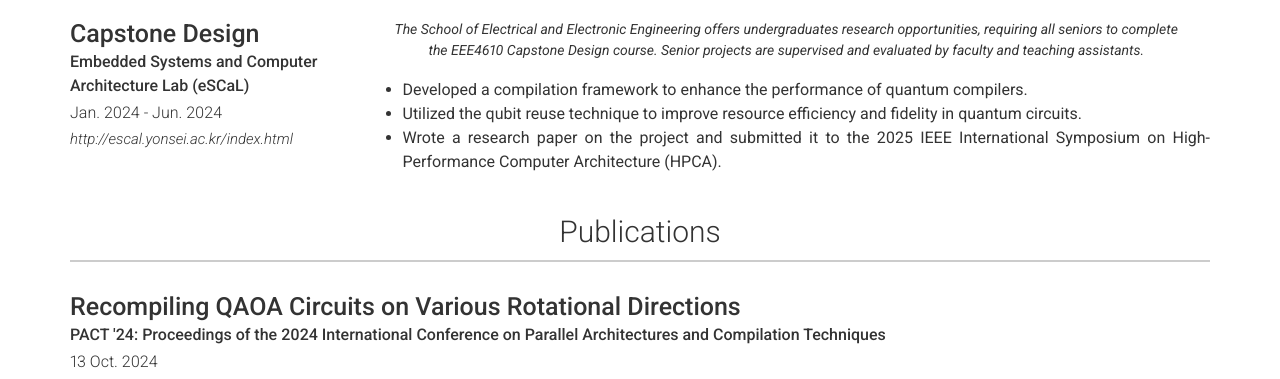
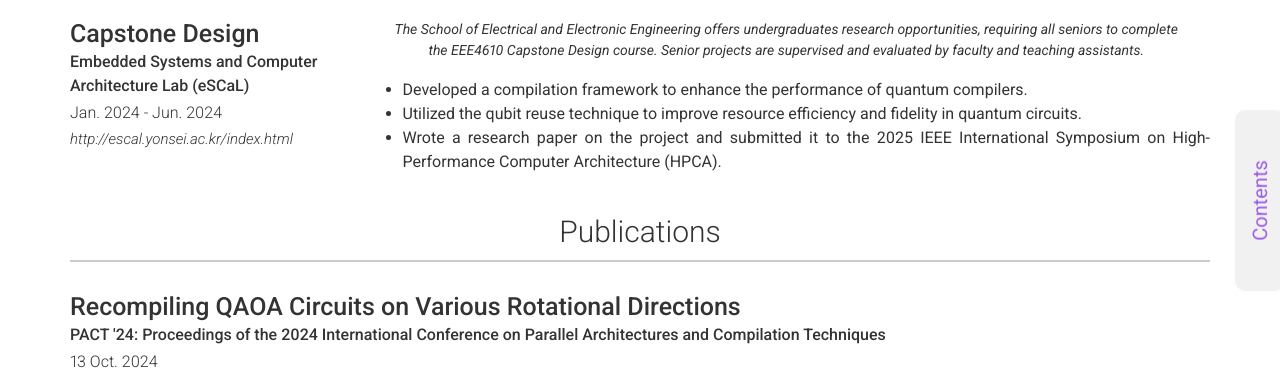
Before and after one commit to fluorite42/deprecated-website, a Jekyll site: the page built from index.markdown, in a window 1280 px wide. Shown: the part 1191-1570 px from the top of the page. Built offline with Jekyll 4.4.1, drawn with Linux system fonts in a browser that asks for light colours; nearby versions of some CDN libraries.

Commit message:
ADD Sidebar

```diff
--- a/_layouts/default.html
+++ b/_layouts/default.html
@@ -31,6 +31,80 @@
   ::-webkit-scrollbar-button {
       display: none; /* No visible buttons */
   }
+
+  #contentsSidebar {
+    position: fixed;
+    top: 50%;
+    right: -280px;
+    width: 280px;
+    transform: translateY(-50%);
+    background-color: #f1f1f1;
+    box-shadow: 0 0 10px rgba(#9B5DE5, 0.1);
+    transition: right 0.3s ease;
+    z-index: 1000;
+    display: flex;
+    align-items: center;
+    border-radius: 10px;
+  }
+
+  .dark #contentsSidebar {
+    background-color: #333;
+  }
+
+  .sidebar-title {
+    position: absolute;
+    left: -20px;
+    top: 50%;
+    transform: rotate(-90deg) translateY(-50%) translateX(-50%);
+    background-color: #f1f1f1;
+    box-shadow: 0 0 10px rgba(#9B5DE5, 0.1);
+    z-index: 1000;
+    transform-origin: left top;
+    font-weight: semibold;
+    color: #9B5DE5;
+    font-size: 2em;
+    border-radius: 10px;
+    padding: 10px 50px;
+  }
+
+  .dark .sidebar-title {
+    background-color: #333;
+  }
+
+  #contentsSidebar nav ul {
+      list-style-type: none;
+      padding: 0;
+      margin: 0;
+      margin-left: 15px;
+  }
+
+  #contentsSidebar nav ul li {
+      margin: 15px 0;
+  }
+
+  #contentsSidebar nav ul li a {
+      text-decoration: none;
+      color: #9B5DE5;
+      font-weight: regular;
+  }
+
+  #contentsSidebar nav ul li a:hover {
+      color: #5F34A3;
+      font-weight: bold;
+      font-size: large;
+  }
+
+  #contentsSidebar nav ul li a.active {
+      color: #5F34A3;
+      font-weight: bold;
+      font-size: large;
+  }
+
+  @media (max-width: 768px) {
+    #contentsSidebar {
+        display: none;
+    }
+  }
 </style>
 
 <body class="">
@@ -49,103 +123,153 @@
         {%- include gtm_body.html -%}
       {%- endif -%}
 
-      {%- include about.html -%}
+      <section id="section1">{%- include about.html -%}</section>
 
+      <section id="section2">
       {% for section in site.data.education.content %}
         <div class="container {{ section.layout }}-container">
           <h3 id="{{ section.title | slugify }}">{{ section.title }}</h3>
           {% include {{ section.layout | prepend: "section-" | append: ".html" }} content=section.content %}
         </div>
       {% endfor %}
+      </section>
 
+      <section id="section3">
       {% for section in site.data.experience.content %}
         <div class="container {{ section.layout }}-container">
           <h3 id="{{ section.title | slugify }}">{{ section.title }}</h3>
           {% include {{ section.layout | prepend: "section-" | append: ".html" }} content=section.content %}
         </div>
       {% endfor %}
+      </section>
 
+      <section id="section4">
       {% for section in site.data.publications.content %}
         <div class="container {{ section.layout }}-container">
           <h3 id="{{ section.title | slugify }}">{{ section.title }}</h3>
           {% include {{ section.layout | prepend: "section-" | append: "-pub.html" }} content=section.content %}
         </div>
       {% endfor %}
+      </section>
 
+      <section id="section5">
       {% for section in site.data.projects.content %}
         <div class="container {{ section.layout }}-container">
           <h3 id="{{ section.title | slugify }}">{{ section.title }}</h3>
           {% include {{ section.layout | prepend: "section-" | append: ".html" }} content=section.content %}
         </div>
       {% endfor %}
+      </section>
 
+      <section id="section6">
       {% for section in site.data.awards.content %}
         <div class="container {{ section.layout }}-container">
           <h3 id="{{ section.title | slugify }}">{{ section.title }}</h3>
           {% include {{ section.layout | prepend: "section-" | append: ".html" }} content=section.content %}
         </div>
       {% endfor %}
+      </section>
 
+      <section id="section7">
       {% for section in site.data.coursework.content %}
         <div class="container {{ section.layout }}-container">
           <h3 id="{{ section.title | slugify }}">{{ section.title }}</h3>
           {% include {{ section.layout | prepend: "section-" | append: "-course.html" }} content=section.content %}
         </div>
       {% endfor %}
+      </section>
 
+      <section id="section8">
       {% for section in site.data.certifications.content %}
         <div class="container {{ section.layout }}-container">
           <h3 id="{{ section.title | slugify }}">{{ section.title }}</h3>
           {% include {{ section.layout | prepend: "section-" | append: ".html" }} content=section.content %}
         </div>
       {% endfor %}
+      </section>
 
+      <section id="section9">
       {% for section in site.data.featured_ex.content %}
         <div class="container {{ section.layout }}-container">
           <h3 id="{{ section.title | slugify }}">{{ section.title }}</h3>
           {% include {{ section.layout | prepend: "section-" | append: ".html" }} content=section.content %}
         </div>
       {% endfor %}
+      </section>
 
+      <section id="section10">
       {% for section in site.data.educational.content %}
         <div class="container {{ section.layout }}-container">
           <h3 id="{{ section.title | slugify }}">{{ section.title }}</h3>
           {% include {{ section.layout | prepend: "section-" | append: "-prog.html" }} content=section.content %}
         </div>
       {% endfor %}
+      </section>
 
+      <section id="section11">
       {% for section in site.data.lectures.content %}
         <div class="container {{ section.layout }}-container">
           <h3 id="{{ section.title | slugify }}">{{ section.title }}</h3>
           {% include {{ section.layout | prepend: "section-" | append: "-lec.html" }} content=section.content %}
         </div>
       {% endfor %}
+      </section>
 
+      <section id="section12">
       {% for section in site.data.volunteering.content %}
         <div class="container {{ section.layout }}-container">
           <h3 id="{{ section.title | slugify }}">{{ section.title }}</h3>
           {% include {{ section.layout | prepend: "section-" | append: ".html" }} content=section.content %}
         </div>
       {% endfor %}
+      </section>
 
+      <section id="section13">
       {% for section in site.data.skills.content %}
         <div class="container {{ section.layout }}-container">
           <h3 id="{{ section.title | slugify }}">{{ section.title }}</h3>
           {% include {{ section.layout | prepend: "section-" | append: "-skills.html" }} content=section.content %}
         </div>
       {% endfor %}
+      </section>
 
+      <section id="section14">
       {% for section in site.data.breaks.content %}
         <div class="container {{ section.layout }}-container">
           <h3 id="{{ section.title | slugify }}">{{ section.title }}</h3>
           {% include {{ section.layout | prepend: "section-" | append: "-breaks.html" }} content=section.content %}
         </div>
       {% endfor %}
+      </section>
 
     </div>
   </main>
 
   {%- include footer.html -%}
+
+  <!-- Sidebar -->
+  <div id="contentsSidebar">
+    <div class="sidebar-title">Contents</div>
+    <nav>
+      <ul>
+        <li><a href="#section1" data-section="section1">1. Summary</a></li>
+        <li><a href="#section2" data-section="section2">2. Education</a></li>
+        <li><a href="#section3" data-section="section3">3. Research Experience</a></li>
+        <li><a href="#section4" data-section="section4">4. Publications</a></li>
+        <li><a href="#section5" data-section="section5">5. Participated Projects</a></li>
+        <li><a href="#section6" data-section="section6">6. Honors and Awards</a></li>
+        <li><a href="#section7" data-section="section7">7. Selected Coursework</a></li>
+        <li><a href="#section8" data-section="section8">8. Licenses and Certifications</a></li>
+        <li><a href="#section9" data-section="section9">9. Featured Experience</a></li>
+        <li><a href="#section10" data-section="section10">10. Educational Programs<br>&nbsp;&nbsp;&nbsp;&nbsp;&nbsp;&nbsp;Participated</a></li>
+        <li><a href="#section11" data-section="section11">11. Featured Lectures Attended</a></li>
+        <li><a href="#section12" data-section="section12">12. Volunteering</a></li>
+        <li><a href="#section13" data-section="section13">13. Skills/Languages</a></li>
+        <li><a href="#section14" data-section="section14">14. Career Breaks</a></li>
+      </ul>
+    </nav>
+  </div>
+  <script src="{{ '/assets/js/contents.js' | relative_url }}"></script>
 
   <script src="{{ '/assets/js/index.js' | relative_url }}"></script>
 </body>
--- /dev/null
+++ b/assets/js/contents.js
@@ -0,0 +1,74 @@
+document.addEventListener("DOMContentLoaded", () => {
+    const sidebar = document.getElementById("contentsSidebar");
+    const links = document.querySelectorAll("#contentsSidebar nav ul li a");
+    const sections = document.querySelectorAll("section");
+    let sidebarVisible = false;
+    let hideSidebarTimeout;
+
+    // Show sidebar when the mouse is near the right edge of the screen
+    document.addEventListener("mousemove", (e) => {
+        if (e.clientX > window.innerWidth - 50) {
+            // Show the sidebar when cursor is near the right edge
+            sidebar.style.right = "0";
+            sidebarVisible = true;
+            clearTimeout(hideSidebarTimeout); // Cancel hide timeout if the cursor is near
+        } else if (sidebarVisible && e.clientX < window.innerWidth - 300) {
+            // Start hiding the sidebar if the mouse is far from the sidebar
+            hideSidebarTimeout = setTimeout(() => {
+                sidebar.style.right = "-280px";
+                sidebarVisible = false;
+            }, 300); // Add delay before hiding to prevent accidental disappearance
+        }
+    });
+
+    // Highlight the active section in the sidebar
+    const highlightSection = () => {
+        let scrollPosition = window.scrollY + 50; // Add some offset to adjust the highlight
+
+        // If we're above the first section, don't highlight anything
+        if (scrollPosition < sections[0].offsetTop) {
+            links.forEach((link) => link.classList.remove("active"));
+            return;
+        }
+
+        // Determine which section is currently in view
+        let index = sections.length;
+        while (--index && scrollPosition < sections[index].offsetTop) {}
+
+        links.forEach((link) => link.classList.remove("active"));
+        if (index >= 0) {
+            links[index].classList.add("active");
+        }
+    };
+
+    // Listen to scroll events to highlight the current section
+    window.addEventListener("scroll", highlightSection);
+
+    // Smooth scroll to section when a link is clicked
+    links.forEach(link => {
+        link.addEventListener("click", (e) => {
+            e.preventDefault(); // Prevent the default anchor click behavior
+            const targetId = link.getAttribute("href").substring(1); // Get the target section ID
+            const targetSection = document.getElementById(targetId);
+
+            // Smooth scroll to the target section
+            targetSection.scrollIntoView({
+                behavior: "smooth",
+                block: "start"
+            });
+        });
+    });
+
+    // Keep the sidebar visible when interacting with it
+    sidebar.addEventListener("mouseenter", () => {
+        clearTimeout(hideSidebarTimeout); // Cancel hide timeout when mouse is over the sidebar
+    });
+
+    sidebar.addEventListener("mouseleave", () => {
+        // Hide sidebar after a delay when the mouse leaves the sidebar
+        hideSidebarTimeout = setTimeout(() => {
+            sidebar.style.right = "-280px";
+            sidebarVisible = false;
+        }, 500);
+    });
+});
```
